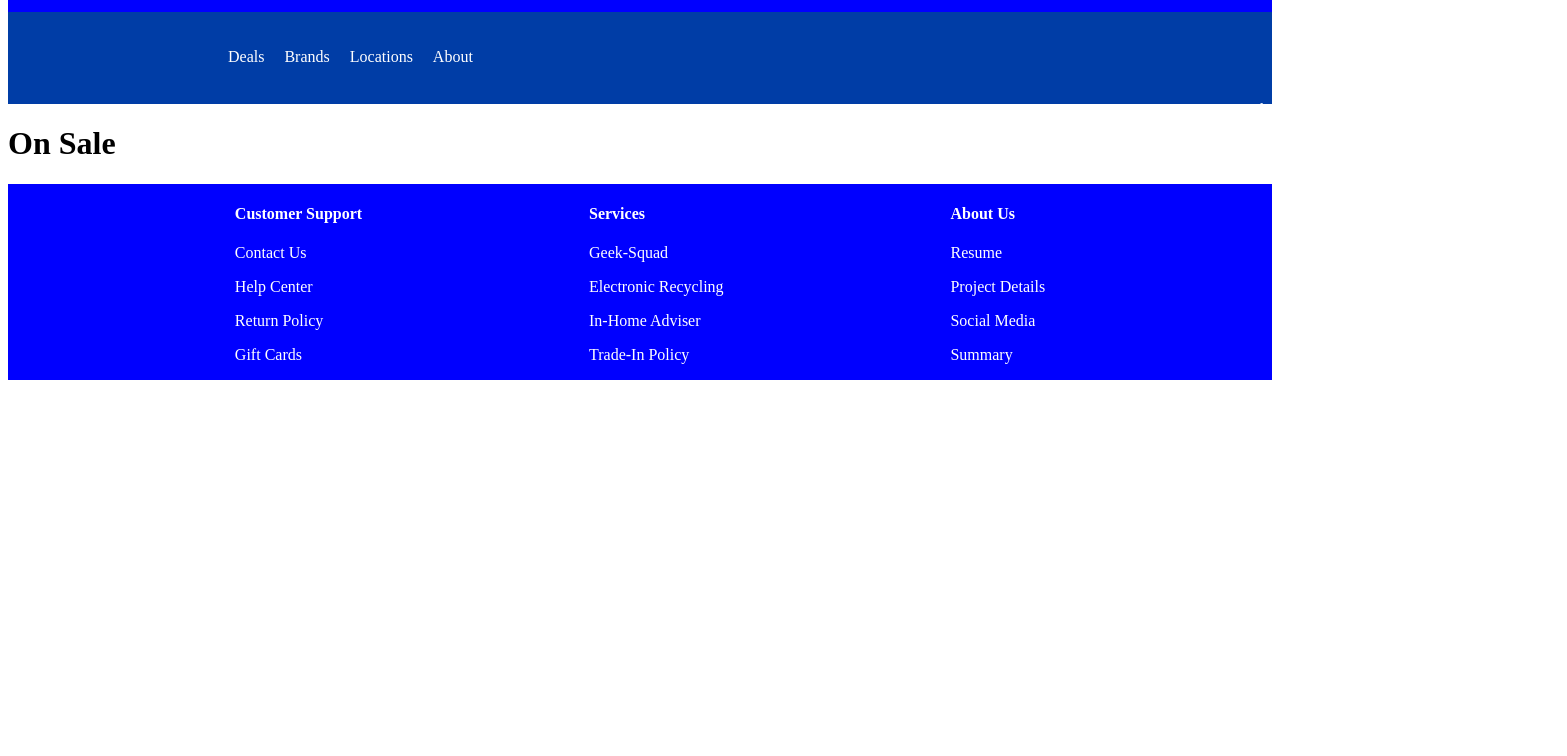
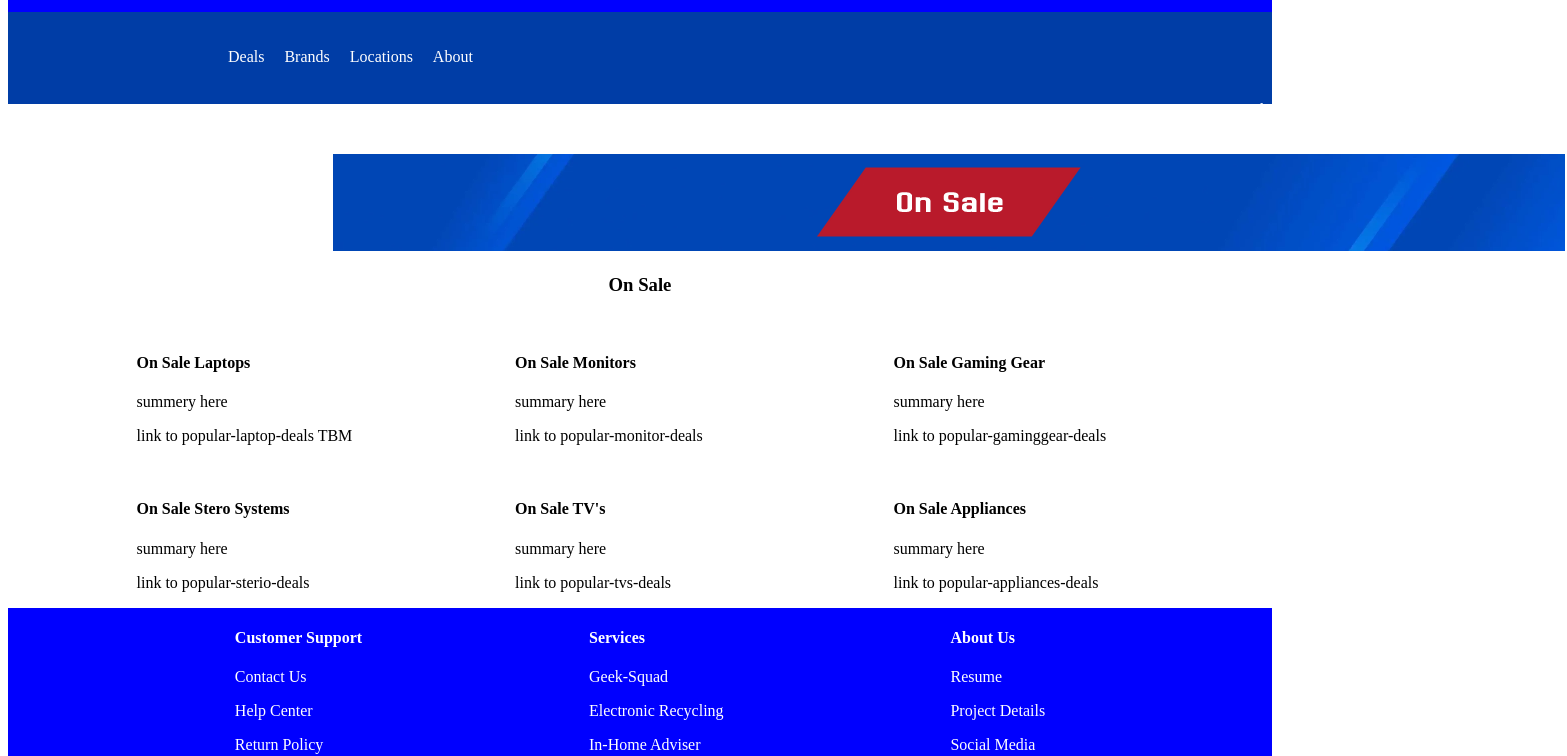
Before and after one commit to c0nsy/Best-Buy-Clone, a React (Vite) app: page /on-sale in a window 1280 px wide. Shown: the part 380-1136 px from the top of the page, 1567 px wide, since content can reach past the window. Built offline with nearby package versions, Linux system fonts and the light colour scheme.

Commit message:
onsale skeleton

```diff
--- a/src/Subpages/OnSale.jsx
+++ b/src/Subpages/OnSale.jsx
@@ -1,8 +1,47 @@
-
+import OnSaleBanner from "../assets/onsalebanner.png"
 export default function OnSale(){
     return(
         <div className="on-sale">
-            <h1>On Sale</h1>
+            <img src={OnSaleBanner} className="deals-banner"/>
+            <h3 className="deals-text">On Sale</h3>
+            <div className="popular-deals--wrapper">
+                <div>
+                    <img src="" alt="" />
+                    <h4>On Sale Laptops</h4>
+                    <p>summery here</p>
+                    <p>link to popular-laptop-deals TBM</p>
+                </div>
+                <div>
+                    <img src="" alt="" />
+                    <h4>On Sale Monitors</h4>
+                    <p>summary here</p>
+                    <p>link to popular-monitor-deals</p>
+                </div>
+                <div>
+                    <img src="" alt="" />
+                    <h4>On Sale Gaming Gear</h4>
+                    <p>summary here</p>
+                    <p>link to popular-gaminggear-deals</p>
+                </div>
+                <div>
+                    <img src="" alt="" />
+                    <h4>On Sale Stero Systems</h4>
+                    <p>summary here</p>
+                    <p>link to popular-sterio-deals</p>
+                </div>
+                <div>
+                    <img src="" alt="" />
+                    <h4>On Sale TV's</h4>
+                    <p>summary here</p>
+                    <p>link to popular-tvs-deals</p>
+                </div>
+                <div>
+                    <img src="" alt="" />
+                    <h4>On Sale Appliances</h4>
+                    <p>summary here</p>
+                    <p>link to popular-appliances-deals</p>
+                </div>
+            </div>
         </div>
     )
 }
```
Also changed, not shown: src/assets/onsalebanner.png (added).
